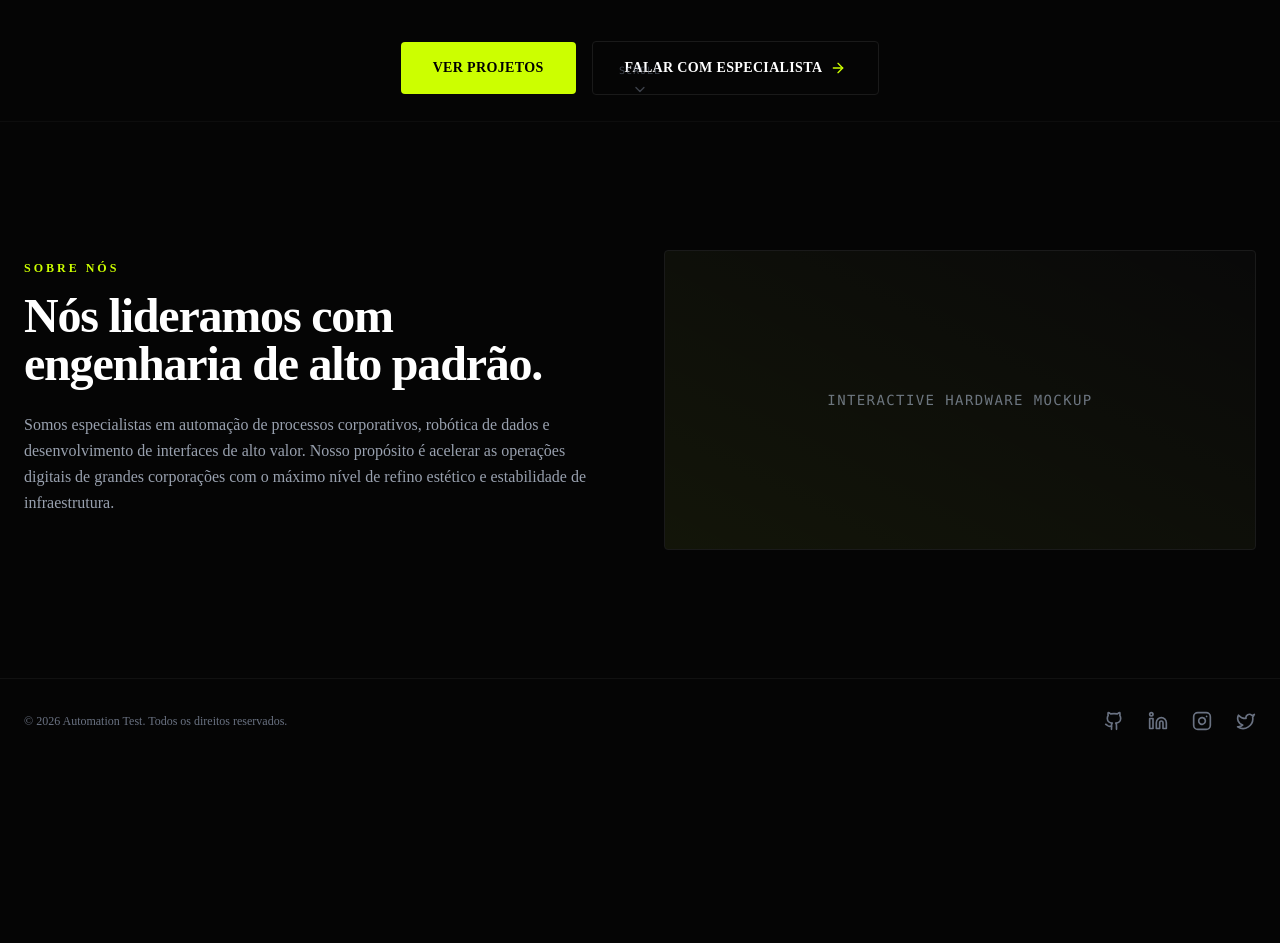
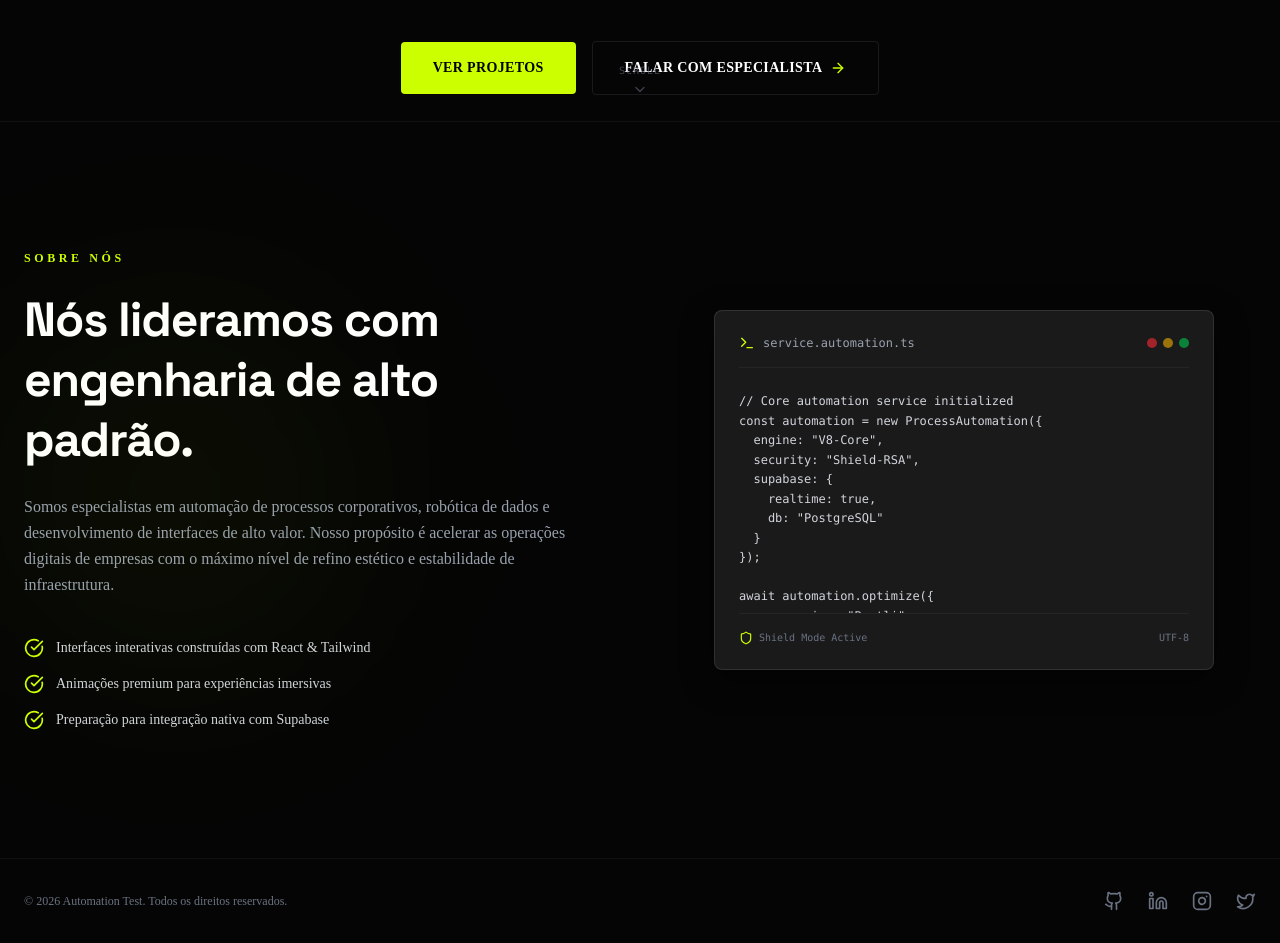
Before and after one commit to wlidemberg/automation-test, a React (Vite) app: page / in a window 1280 px wide. Shown: the part 680-1623 px from the top of the page. Before the commit the page ends 1443 px from the top, so only its background shows below. Built offline with nearby package versions, Linux system fonts and the light colour scheme.

Commit message:
feat: atualiza tipografia global para sans-serif e adiciona secao sobre com mockup interativo

```diff
--- a/index.html
+++ b/index.html
@@ -4,7 +4,10 @@
     <meta charset="UTF-8" />
     <link rel="icon" type="image/svg+xml" href="/favicon.svg" />
     <meta name="viewport" content="width=device-width, initial-scale=1.0" />
-    <title>automation-test</title>
+    <link rel="preconnect" href="https://fonts.googleapis.com">
+    <link rel="preconnect" href="https://fonts.gstatic.com" crossorigin>
+    <link href="https://fonts.googleapis.com/css2?family=Inter:wght@300;400;500;600;700;800&family=Space+Grotesk:wght@400;500;600;700;800&display=swap" rel="stylesheet">
+    <title>Automation Test</title>
   </head>
   <body>
     <div id="root"></div>
--- /dev/null
+++ b/src/components/AboutSection.tsx
@@ -0,0 +1,151 @@
+import { useRef } from 'react'
+import { motion, useMotionValue, useSpring, useTransform } from 'framer-motion'
+import { Terminal, Shield, CheckCircle } from 'lucide-react'
+
+export default function AboutSection() {
+  const cardRef = useRef<HTMLDivElement>(null)
+
+  // Motion values for 3D tilt effect
+  const x = useMotionValue(0)
+  const y = useMotionValue(0)
+
+  // Map normalized coordinates to rotation degrees (smooth spring response)
+  const rotateX = useSpring(useTransform(y, [-0.5, 0.5], [12, -12]), { stiffness: 200, damping: 25 })
+  const rotateY = useSpring(useTransform(x, [-0.5, 0.5], [-12, 12]), { stiffness: 200, damping: 25 })
+
+  const handleMouseMove = (e: React.MouseEvent<HTMLDivElement>) => {
+    if (!cardRef.current) return
+    const rect = cardRef.current.getBoundingClientRect()
+
+    // Calculate normalized position relative to center of element (-0.5 to 0.5)
+    const mouseX = (e.clientX - rect.left) / rect.width - 0.5
+    const mouseY = (e.clientY - rect.top) / rect.height - 0.5
+
+    x.set(mouseX)
+    y.set(mouseY)
+  }
+
+  const handleMouseLeave = () => {
+    x.set(0)
+    y.set(0)
+  }
+
+  const mockCode = `// Core automation service initialized
+const automation = new ProcessAutomation({
+  engine: "V8-Core",
+  security: "Shield-RSA",
+  supabase: {
+    realtime: true,
+    db: "PostgreSQL"
+  }
+});
+
+await automation.optimize({
+  compression: "Brotli",
+  latencyTarget: "< 150ms"
+});`
+
+  return (
+    <section id="sobre" className="relative py-32 px-6 bg-brand-dark overflow-hidden border-t border-brand-gray/60">
+
+      {/* Background radial glow */}
+      <div className="absolute top-1/2 left-0 -translate-y-1/2 w-[350px] h-[350px] bg-brand-neon/5 blur-[120px] rounded-full pointer-events-none" />
+
+      <div className="max-w-7xl mx-auto grid grid-cols-1 md:grid-cols-2 gap-16 items-center">
+
+        {/* Left Column (Text content) */}
+        <motion.div
+          initial={{ opacity: 0, x: -30 }}
+          whileInView={{ opacity: 1, x: 0 }}
+          viewport={{ once: true, margin: "-100px" }}
+          transition={{ duration: 0.8, ease: [0.16, 1, 0.3, 1] }}
+          className="space-y-6"
+        >
+          <span className="text-xs uppercase tracking-[0.3em] font-semibold text-brand-neon block">
+            SOBRE NÓS
+          </span>
+
+          <h2 className="text-3xl sm:text-5xl font-space font-bold tracking-tight text-white leading-tight">
+            Nós lideramos com engenharia de alto padrão.
+          </h2>
+
+          <p className="text-gray-400 font-light leading-relaxed">
+            Somos especialistas em automação de processos corporativos, robótica de dados e desenvolvimento de interfaces de alto valor. Nosso propósito é acelerar as operações digitais de empresas com o máximo nível de refino estético e estabilidade de infraestrutura.
+          </p>
+
+          <div className="space-y-4 pt-4">
+            {[
+              "Interfaces interativas construídas com React & Tailwind",
+              "Animações premium para experiências imersivas",
+              "Preparação para integração nativa com Supabase"
+            ].map((feature, index) => (
+              <div key={index} className="flex items-center gap-3">
+                <CheckCircle className="text-brand-neon w-5 h-5 flex-shrink-0" />
+                <span className="text-sm text-gray-300 font-medium">{feature}</span>
+              </div>
+            ))}
+          </div>
+        </motion.div>
+
+        {/* Right Column (Interactive 3D Hardware Mockup) */}
+        <motion.div
+          initial={{ opacity: 0, x: 30 }}
+          whileInView={{ opacity: 1, x: 0 }}
+          viewport={{ once: true, margin: "-100px" }}
+          transition={{ duration: 0.8, ease: [0.16, 1, 0.3, 1] }}
+          className="flex justify-center items-center relative group"
+        >
+          {/* Neon Glow Backdrop that fades in on group hover */}
+          <div className="absolute inset-0 bg-brand-neon/5 opacity-0 group-hover:opacity-100 blur-3xl transition-opacity duration-500 rounded-lg pointer-events-none -z-10" />
+
+          {/* Perspective Wrapper for 3D Tilt */}
+          <div className="w-full max-w-[500px] h-[360px] [perspective:1000px]">
+            <motion.div
+              ref={cardRef}
+              onMouseMove={handleMouseMove}
+              onMouseLeave={handleMouseLeave}
+              style={{
+                rotateX: rotateX,
+                rotateY: rotateY,
+                transformStyle: 'preserve-3d'
+              }}
+              className="w-full h-full bg-brand-gray border border-white/10 rounded-lg p-6 flex flex-col justify-between shadow-[0_10px_30px_rgba(0,0,0,0.5)] group-hover:border-brand-neon/30 hover:shadow-[0_0_30px_rgba(204,255,0,0.15)] transition-all duration-300 relative overflow-hidden"
+            >
+              {/* Header inside mockup */}
+              <div className="flex justify-between items-center border-b border-white/5 pb-4">
+                <div className="flex items-center gap-2">
+                  <Terminal className="text-brand-neon w-4 h-4" />
+                  <span className="text-xs font-mono text-gray-400">service.automation.ts</span>
+                </div>
+                <div className="flex gap-1.5">
+                  <span className="w-2.5 h-2.5 rounded-full bg-red-500/60" />
+                  <span className="w-2.5 h-2.5 rounded-full bg-yellow-500/60" />
+                  <span className="w-2.5 h-2.5 rounded-full bg-green-500/60" />
+                </div>
+              </div>
+
+              {/* Mockup code area */}
+              <div className="flex-1 py-6 flex items-start text-left overflow-auto font-mono text-[10px] sm:text-xs leading-relaxed text-gray-300 [style:preserve-3d]">
+                <pre className="w-full">
+                  <code>
+                    {mockCode}
+                  </code>
+                </pre>
+              </div>
+
+              {/* Status bar */}
+              <div className="flex justify-between items-center border-t border-white/5 pt-4 text-[10px] font-mono text-gray-500">
+                <span className="flex items-center gap-1.5">
+                  <Shield className="w-3.5 h-3.5 text-brand-neon" />
+                  Shield Mode Active
+                </span>
+                <span>UTF-8</span>
+              </div>
+            </motion.div>
+          </div>
+        </motion.div>
+
+      </div>
+    </section>
+  )
+}
--- a/src/components/HeroSection.tsx
+++ b/src/components/HeroSection.tsx
@@ -57,7 +57,7 @@ export default function HeroSection() {
         {/* Monumental Title */}
         <motion.h1
           variants={itemVariants}
-          className="text-4xl sm:text-6xl md:text-8xl font-space font-extrabold tracking-tight leading-[1.05] text-white flex flex-col"
+          className="text-4xl sm:text-6xl md:text-8xl font-sans font-extrabold tracking-tight leading-[1.05] text-white flex flex-col"
         >
           <span>DESENVOLVEMOS SITES</span>
           <span className="text-transparent [-webkit-text-stroke:1px_rgba(255,255,255,0.35)] [text-stroke:1px_rgba(255,255,255,0.35)]">
--- a/src/pages/Home.tsx
+++ b/src/pages/Home.tsx
@@ -1,4 +1,5 @@
 import HeroSection from '../components/HeroSection'
+import AboutSection from '../components/AboutSection'
 
 export default function Home() {
   return (
@@ -6,26 +7,8 @@ export default function Home() {
       {/* Hero Entrance Section */}
       <HeroSection />
 
-      {/* Placeholder sections to allow scroll demo */}
-      <section id="sobre" className="py-32 px-6 max-w-7xl mx-auto flex flex-col justify-center border-t border-brand-gray/40">
-        <div className="grid grid-cols-1 md:grid-cols-2 gap-12 items-center">
-          <div>
-            <h2 className="text-xs uppercase tracking-[0.25em] font-semibold text-brand-neon mb-4">Sobre Nós</h2>
-            <h3 className="text-3xl md:text-5xl font-space font-bold tracking-tight text-white mb-6">
-              Nós lideramos com engenharia de alto padrão.
-            </h3>
-            <p className="text-gray-400 font-light leading-relaxed mb-6">
-              Somos especialistas em automação de processos corporativos, robótica de dados e desenvolvimento de interfaces de alto valor. Nosso propósito é acelerar as operações digitais de grandes corporações com o máximo nível de refino estético e estabilidade de infraestrutura.
-            </p>
-          </div>
-          <div className="h-[300px] border border-brand-gray rounded bg-brand-gray/20 relative flex items-center justify-center group overflow-hidden">
-            <div className="absolute inset-0 bg-gradient-to-tr from-brand-neon/5 to-transparent pointer-events-none" />
-            <span className="text-gray-500 font-mono text-sm tracking-widest uppercase group-hover:text-brand-neon transition-colors duration-300">
-              Interactive Hardware Mockup
-            </span>
-          </div>
-        </div>
-      </section>
+      {/* About Section */}
+      <AboutSection />
     </div>
   )
 }
--- a/tailwind.config.js
+++ b/tailwind.config.js
@@ -12,7 +12,8 @@ export default {
         'brand-gray': '#1A1A1A',
       },
       fontFamily: {
-        sans: ['Inter', 'Geist', 'Satoshi', 'sans-serif'],
+        sans: ['Inter', 'sans-serif'],
+        space: ['Space Grotesk', 'sans-serif'],
       },
       boxShadow: {
         'glow-neon': '0 0 15px rgba(204, 255, 0, 0.35)',
```
Also changed, not shown: documentacao/design_system.md (+5 -4 lines).
